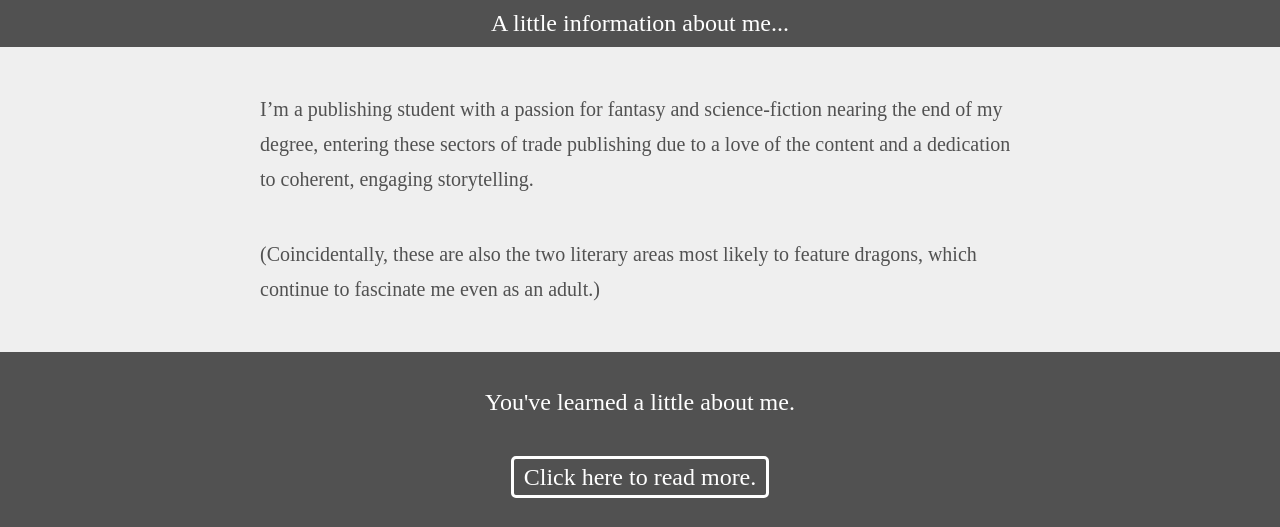
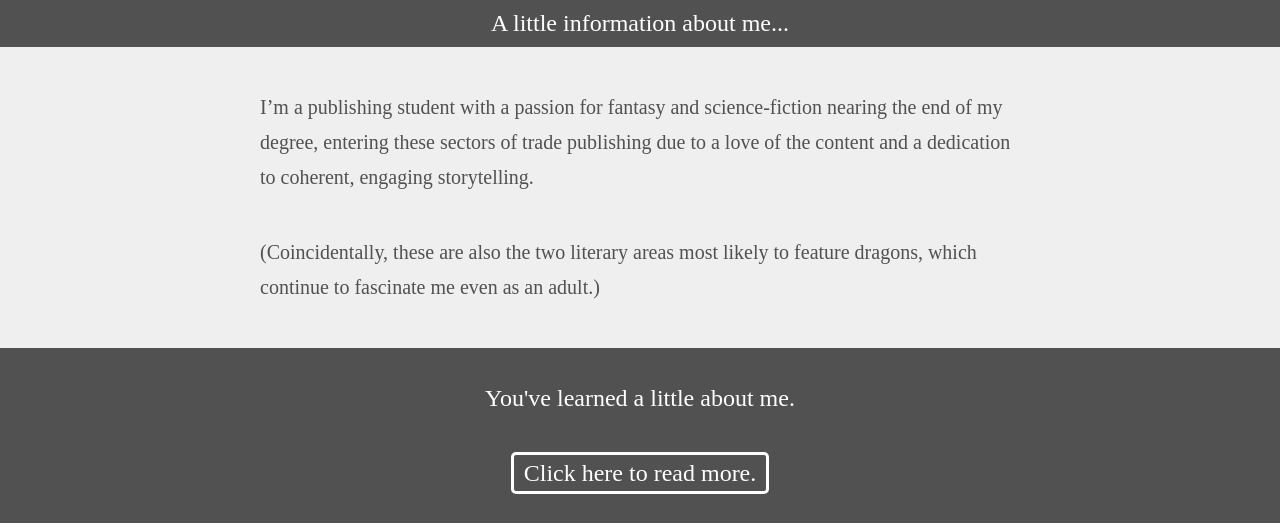
Before and after one commit to DragonLibrary/BookBlog, a Jekyll site: the page aboutme/index.html, which Jekyll copies as it is, in a window 1280 px wide. Shown: the part 562-1089 px from the top of the page. Built offline with Jekyll 4.4.1, drawn with Linux system fonts in a browser that asks for light colours.

Commit message:
Update styles.css
Changed facts padding and reverted facts p padding.

```diff
--- a/aboutme/css/styles.css
+++ b/aboutme/css/styles.css
@@ -86,8 +86,8 @@
 /* Main Text */
 .facts {
 	background-color: #EFEFEF;
-	padding-top: 5px;
-	padding-bottom: 5px;
+	padding-top: 3px;
+	padding-bottom: 3px;
 }
 
 .facts p {
@@ -99,7 +99,7 @@
 
 	max-width: 760px;
 	margin: 40px auto 40px auto;
-	padding: 0 10px 0 10px;
+	padding: 0 15px 0 15px;
 }
 
 /* Text Highlight Colour */
```
